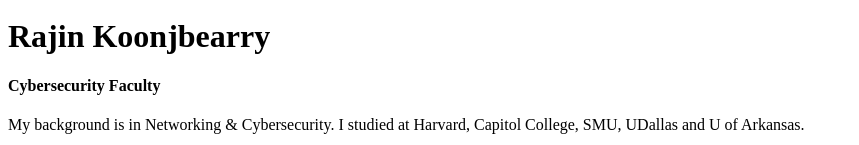
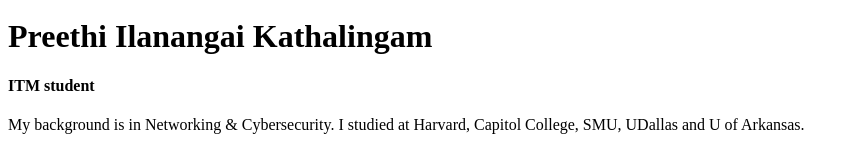
Before and after one commit to IKPreethi/IKPreethi.github.io, a plain HTML site: page index.html in a window 1280 px wide. Shown: the part 211-356 px from the top of the page, without its empty margins (0-859 px from the left). Drawn offline with Linux system fonts and the light colour scheme.

Commit message:
Update index.html

```diff
--- a/index.html
+++ b/index.html
@@ -3,8 +3,8 @@
 
     <div class="left">
       <img class="profile-picture" src="RK_Apus.jpg" width="200"/>
-      <h1 class="name">Rajin Koonjbearry</h1>
-      <h4 class="subtitle">Cybersecurity Faculty</h4>
+      <h1 class="name">Preethi Ilanangai Kathalingam</h1>
+      <h4 class="subtitle">ITM student</h4>
     </div>
 
     <div class="right">
```
